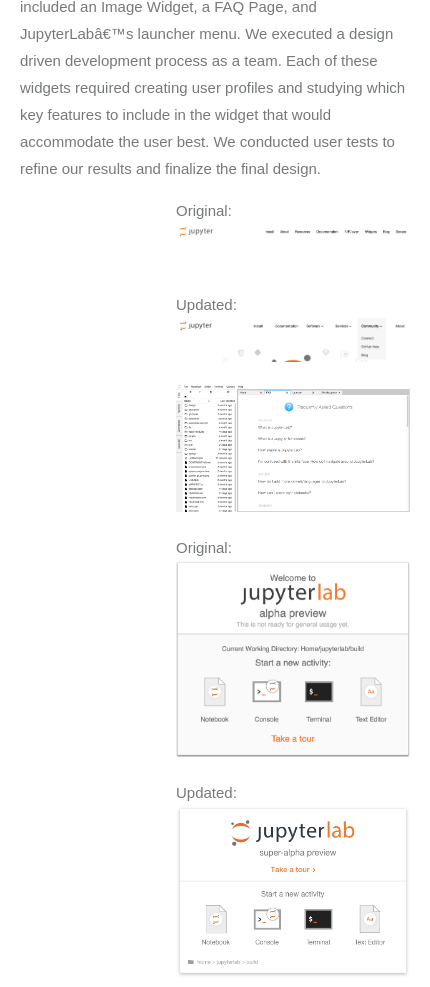
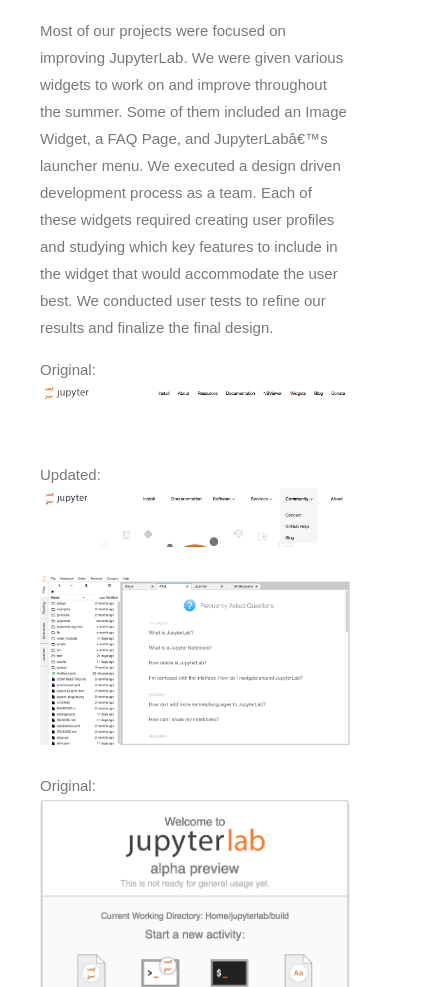
Before and after one commit to faricacarroll/mywebsite, a plain HTML site: page jupyter.html in a window 390 px wide. Shown: the part 1013-2000 px from the top of the page, 430 px wide, since content can reach past the window. Drawn offline with Linux system fonts and the light colour scheme; a web font is replaced by a local one.

Commit message:
made individual work pages more responsive

```diff
--- a/jupyter.html
+++ b/jupyter.html
@@ -35,7 +35,7 @@
         <h1>Jupyter</h1>
     </div>
 
-    <div id="project-pages">
+    <div class="project-pages">
         <div class="project-meta">
             <h4 class="project-title">Website Navigation Bar</h4>
             <div class="project-description">
@@ -56,14 +56,14 @@
         </div>
         <div class="image-list">
                 <p>Original:</p>
-                <img class="image-1" src="images/projectItems/original-navbar.png">
+                <img class="project-list-img" src="images/projectItems/original-navbar.png">
                 <p><br>Updated:</p>
-                <img class="image-2" src="images/projectItems/updated-navbar.png">
-                <img class="image-3" src="images/projectItems/faq.png">
+                <img class="project-list-img" src="images/projectItems/updated-navbar.png">
+                <img class="project-list-img" src="images/projectItems/faq.png">
                 <p>Original:</p>
-                <img class="image-4" src="images/projectItems/original-launcher.png">
+                <img class="project-list-img" src="images/projectItems/original-launcher.png">
                 <p>Updated:</p>
-                <img class="image-5" src="images/projectItems/updated-launcher.png">
+                <img class="project-list-img" src="images/projectItems/updated-launcher.png">
 
             </div>
         </div>
--- a/styles-contact.css
+++ b/styles-contact.css
@@ -415,9 +415,8 @@
 
 /* PROJECT ITEM PAGES */
 
-#project-pages {
+.project-pages {
     display: block;
-    width: 100%;
     max-width: 1100px;
     margin: 3% auto;
     align-content: center;
@@ -475,9 +474,6 @@
         background-size: 600px;
     }
 
-    #project-pages {
-        padding: 20px;
-    }
 
     .topbar {
         padding: 40px 40px;
@@ -512,6 +508,31 @@
         margin-right: 0px;
     }
 
+/* CONTACT PAGE */
+
+    .icons {
+        padding: 40px 40px 30px;
+    }
+
+    .title p {
+        padding-top: 2.5%;
+    }
+
+
+/* INDIVIDUAL PROJECT PAGE */
+
+    img.project-list-img {
+        width: 100%;
+    }
+
+    .project-pages {
+        padding: 20px 40px;
+    }
+
+    .image-list {
+        width: 100%;
+    }
+
 }
 
 @media (max-width: 509px) {
@@ -534,6 +555,8 @@
     body {
         background-size: 400px;
     }
+
+/* INDIVIDUAL PROJECT PAGE */
 
     .project-meta {
         display: block;
```
Also changed, not shown: gogo.html (+1 -1 lines), inzopa.html (+1 -1 lines), jorli.html (+1 -1 lines), jupyter-brandguide.html (+1 -1 lines).
